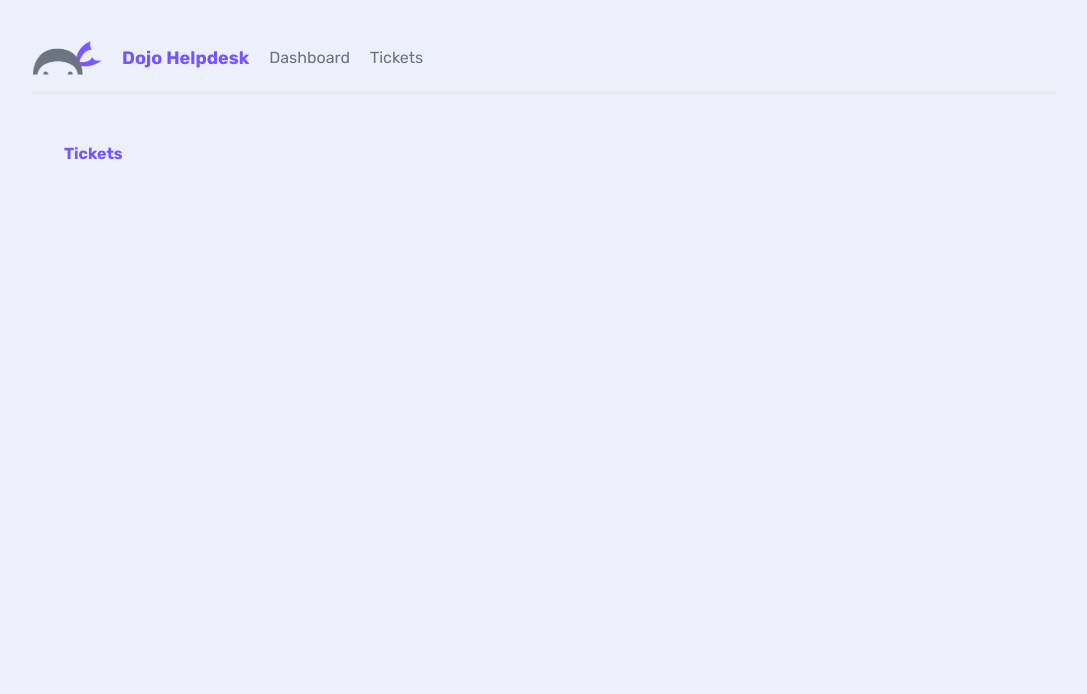
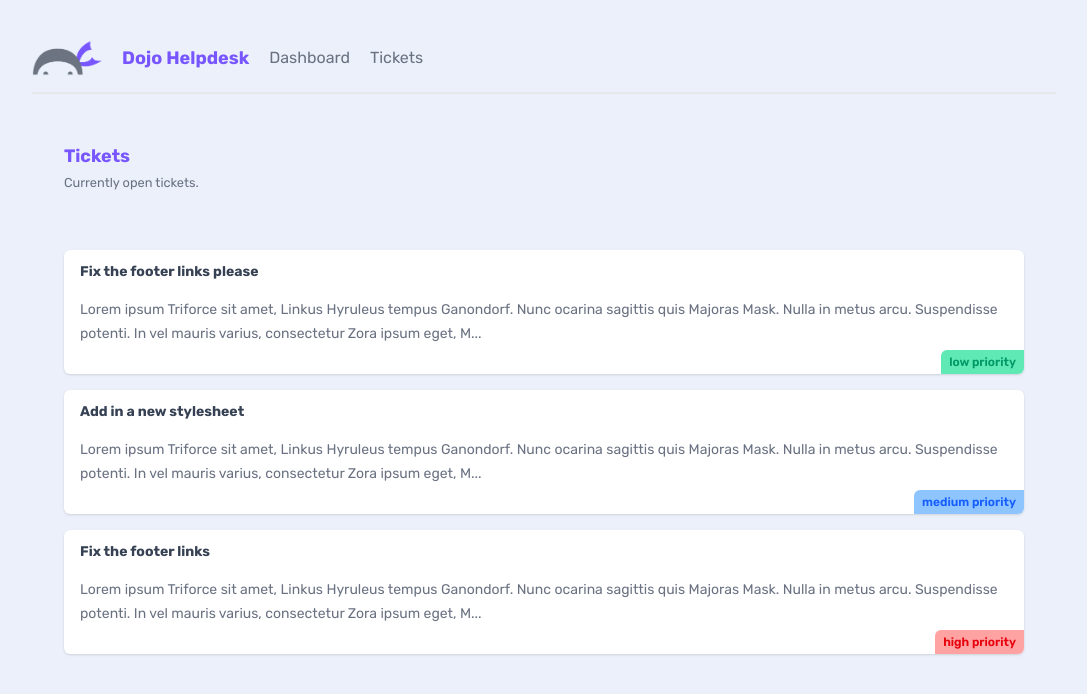
Before and after one commit to ReinerKnudsen/dojo-helpdesk, a Next.js app: page /tickets in a window 1280 px wide. Shown: the top 694 px of the page, without its empty margins (96-1183 px from the left). Built offline with nearby package versions, Linux system fonts and the light colour scheme; data requests are answered from the project's data file.

Commit message:
fetching data from local json with json-server, caching

```diff
--- /dev/null
+++ b/app/_data/db.json
@@ -0,0 +1,25 @@
+{
+  "tickets": [
+    {
+      "id": "1",
+      "title": "Fix the footer links please",
+      "body": "Lorem ipsum Triforce sit amet, Linkus Hyruleus tempus Ganondorf. Nunc ocarina sagittis quis Majoras Mask. Nulla in metus arcu. Suspendisse potenti. In vel mauris varius, consectetur Zora ipsum eget, Master Sword porttitor urna. Fusce elementum urna elit, eget eleifend velit consectetur eget. Integer vel lobortis ipsum, vitae auctor Ocarina of Time. Donec sed urna dapibus, interdum magna a, eleifend magna. Curabitur tincidunt enim a neque volutpat. Phasellus auctor magna vel nunc pretium, ut volutpat justo tristique. Pellentesque cursus convallis mauris, in tempus enim tincidunt vitae.",
+      "priority": "low",
+      "user_email": "mario@netninja.dev"
+    },
+    {
+      "id": "2",
+      "title": "Add in a new stylesheet",
+      "body": "Lorem ipsum Triforce sit amet, Linkus Hyruleus tempus Ganondorf. Nunc ocarina sagittis quis Majoras Mask. Nulla in metus arcu. Suspendisse potenti. In vel mauris varius, consectetur Zora ipsum eget, Master Sword porttitor urna. Fusce elementum urna elit, eget eleifend velit consectetur eget. Integer vel lobortis ipsum, vitae auctor Ocarina of Time. Donec sed urna dapibus, interdum magna a, eleifend magna. Curabitur tincidunt enim a neque volutpat. Phasellus auctor magna vel nunc pretium, ut volutpat justo tristique. Pellentesque cursus convallis mauris, in tempus enim tincidunt vitae.",
+      "priority": "medium",
+      "user_email": "mario@netninja.dev"
+    },
+    {
+      "id": "3",
+      "title": "Fix the footer links",
+      "body": "Lorem ipsum Triforce sit amet, Linkus Hyruleus tempus Ganondorf. Nunc ocarina sagittis quis Majoras Mask. Nulla in metus arcu. Suspendisse potenti. In vel mauris varius, consectetur Zora ipsum eget, Master Sword porttitor urna. Fusce elementum urna elit, eget eleifend velit consectetur eget. Integer vel lobortis ipsum, vitae auctor Ocarina of Time. Donec sed urna dapibus, interdum magna a, eleifend magna. Curabitur tincidunt enim a neque volutpat. Phasellus auctor magna vel nunc pretium, ut volutpat justo tristique. Pellentesque cursus convallis mauris, in tempus enim tincidunt vitae.",
+      "priority": "high",
+      "user_email": "peach@netninja.dev"
+    }
+  ]
+}
--- /dev/null
+++ b/app/tickets/TicketsList.jsx
@@ -0,0 +1,27 @@
+async function getTickets() {
+  const res = await fetch('http://localhost:4000/tickets', {
+    next: {
+      // this caches the data for 30 seconds and revalidates it afterwards
+      // there won't be another call to the API for 30 seconds
+      // revalidate: 30,
+      revalidate: 0, // opts out of caching completely
+    },
+  });
+  return res.json();
+}
+
+export default async function TicketsList() {
+  const tickets = await getTickets();
+  return (
+    <>
+      {tickets.map((ticket) => (
+        <div className='card my-5' key={ticket.id}>
+          <h3>{ticket.title}</h3>
+          <p>{ticket.body.slice(0, 200)}...</p>
+          <div className={`pill ${ticket.priority}`}>{ticket.priority} priority</div>
+        </div>
+      ))}
+      {tickets.length === 0 && <p className='text-center'>There are no open tickets.</p>}
+    </>
+  );
+}
--- a/app/tickets/page.jsx
+++ b/app/tickets/page.jsx
@@ -1,9 +1,18 @@
 import React from 'react';
+import TicketsList from './TicketsList';
 
 export default function Tickets() {
   return (
     <main>
-      <h2>Tickets</h2>
+      <nav>
+        <div>
+          <h2>Tickets</h2>
+          <p>
+            <small>Currently open tickets.</small>
+          </p>
+        </div>
+      </nav>
+      <TicketsList />
     </main>
   );
 }
```
